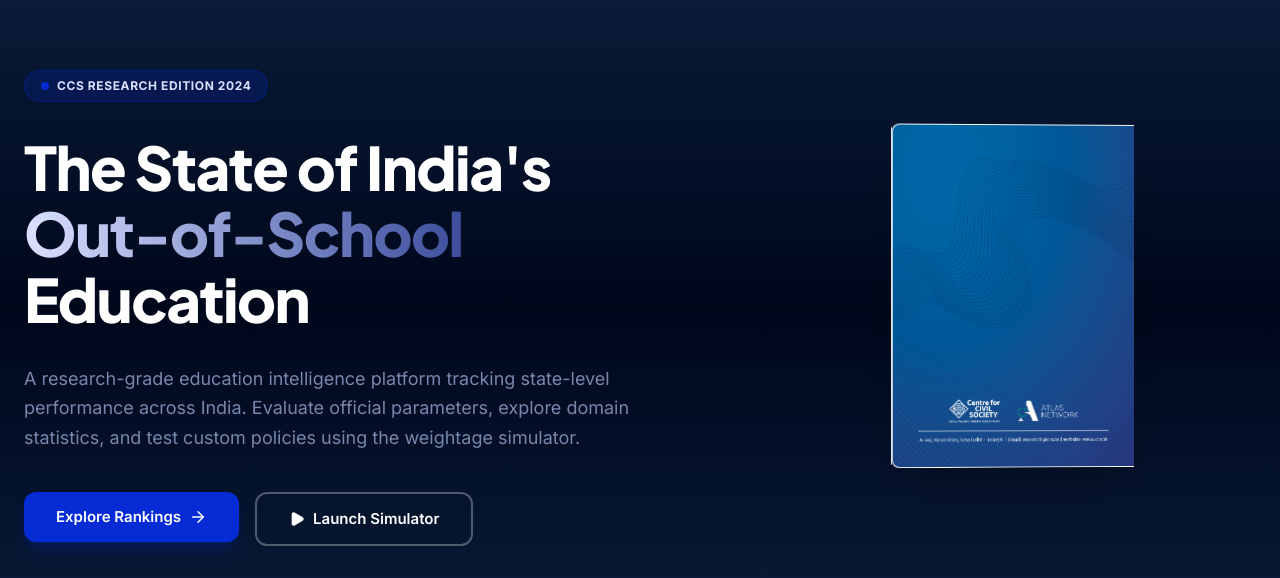
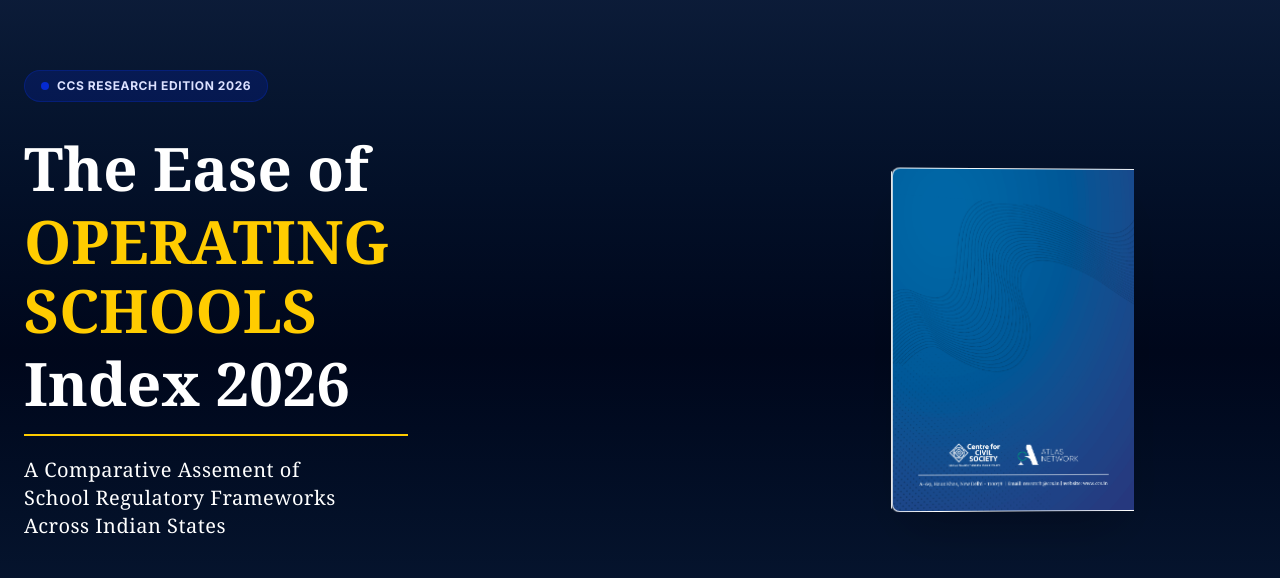
Before and after one commit to Ayush-2005-ap/EoOS, a Next.js app in the folder client/: page / in a window 1280 px wide. Shown: the part 122-700 px from the top of the page. Built offline with nearby package versions, Linux system fonts and the light colour scheme; no server answers.

Commit message:
Rebrand landing page to Ease of Operating Schools Index 2026 with updated typography and branding colors

```diff
--- a/client/src/app/globals.css
+++ b/client/src/app/globals.css
@@ -1,6 +1,7 @@
 @import "tailwindcss";
 
 @theme {
+  --color-cover:#FFCB03;
   --color-primary: #00071b;
   --color-primary-fixed: #d8e2ff;
   --color-primary-fixed-dim: #b7c6ed;
--- a/client/src/app/page.tsx
+++ b/client/src/app/page.tsx
@@ -92,18 +92,26 @@
             <div className="lg:col-span-7 space-y-8 text-left">
               <span className="inline-flex items-center gap-2 px-4 py-1.5 bg-secondary/20 text-secondary-fixed rounded-full text-[12px] font-bold tracking-wider uppercase border border-secondary/30">
                 <span className="w-2 h-2 rounded-full bg-secondary animate-pulse" />
-                CCS Research Edition 2024
+                CCS Research Edition 2026
               </span>
-              <h1 className="font-plus-jakarta text-4xl sm:text-5xl lg:text-6xl font-extrabold tracking-tight leading-[1.1]">
-                The State of India's <br />
-                <span className="text-transparent bg-clip-text bg-gradient-to-r from-secondary-fixed to-secondary-container">
-                  Out-of-School
-                </span>{" "}
-                Education
-              </h1>
-              <p className="text-on-primary-container text-[16px] sm:text-[18px] leading-relaxed max-w-2xl">
-                A research-grade education intelligence platform tracking state-level performance across India. Evaluate official parameters, explore domain statistics, and test custom policies using the weightage simulator.
-              </p>
+              <div className="font-serif">
+                <h1 className="text-4xl sm:text-5xl lg:text-6xl font-bold tracking-normal leading-[1.15] text-white">
+                  The Ease of<br />
+                  <span className="text-[#FFCC00] block my-1">
+                    OPERATING<br />
+                    SCHOOLS
+                  </span>
+                  Index 2026
+                </h1>
+
+                <div className="w-64 sm:w-96 h-[1.5px] bg-[#FFCC00] mt-4 mb-5"></div>
+
+                <p className="text-white text-[17px] sm:text-[20px] leading-[1.4] font-medium tracking-wide">
+                  A Comparative Assement of<br />
+                  School Regulatory Frameworks<br />
+                  Across Indian States
+                </p>
+              </div>
               <div className="flex flex-col sm:flex-row gap-4 pt-2">
                 <Link href="/explore">
                   <button className="w-full sm:w-auto bg-secondary text-white px-8 py-3.5 rounded-xl font-semibold text-[15px] hover:bg-secondary-container transition-all flex items-center justify-center gap-2 shadow-lg shadow-secondary/25 hover:-translate-y-0.5">
```
